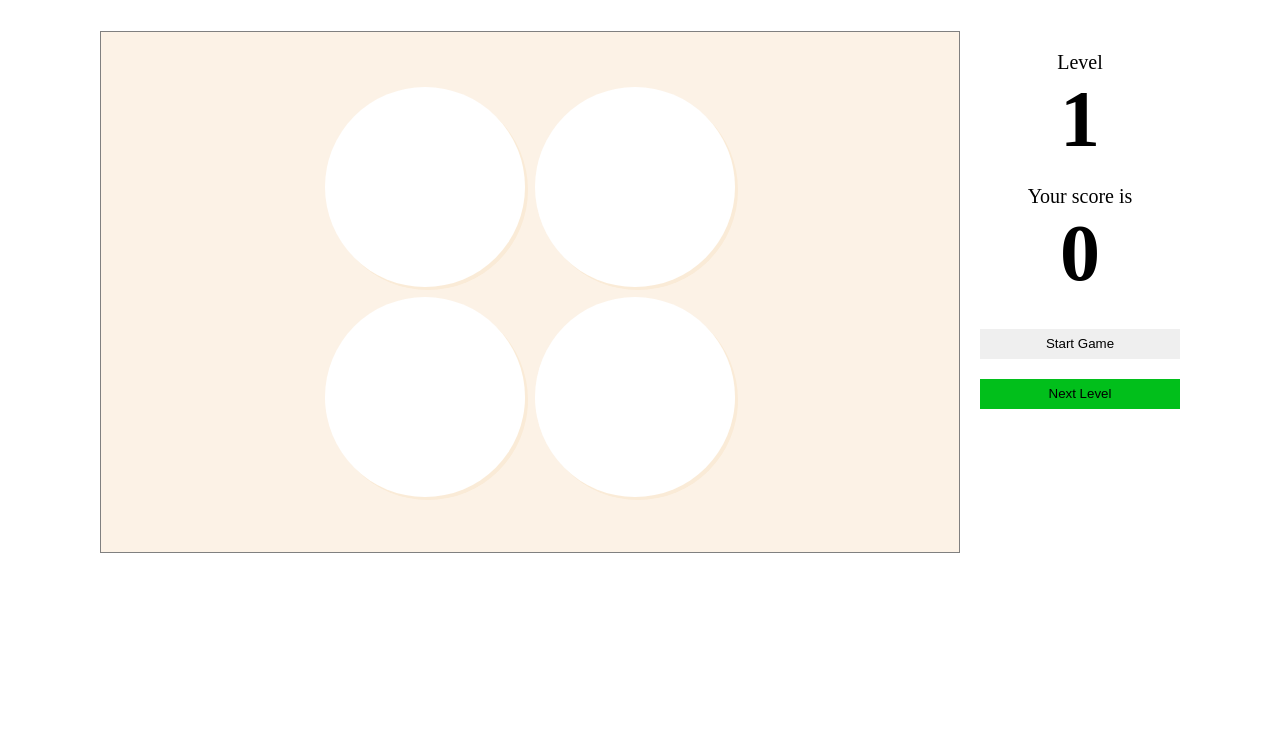
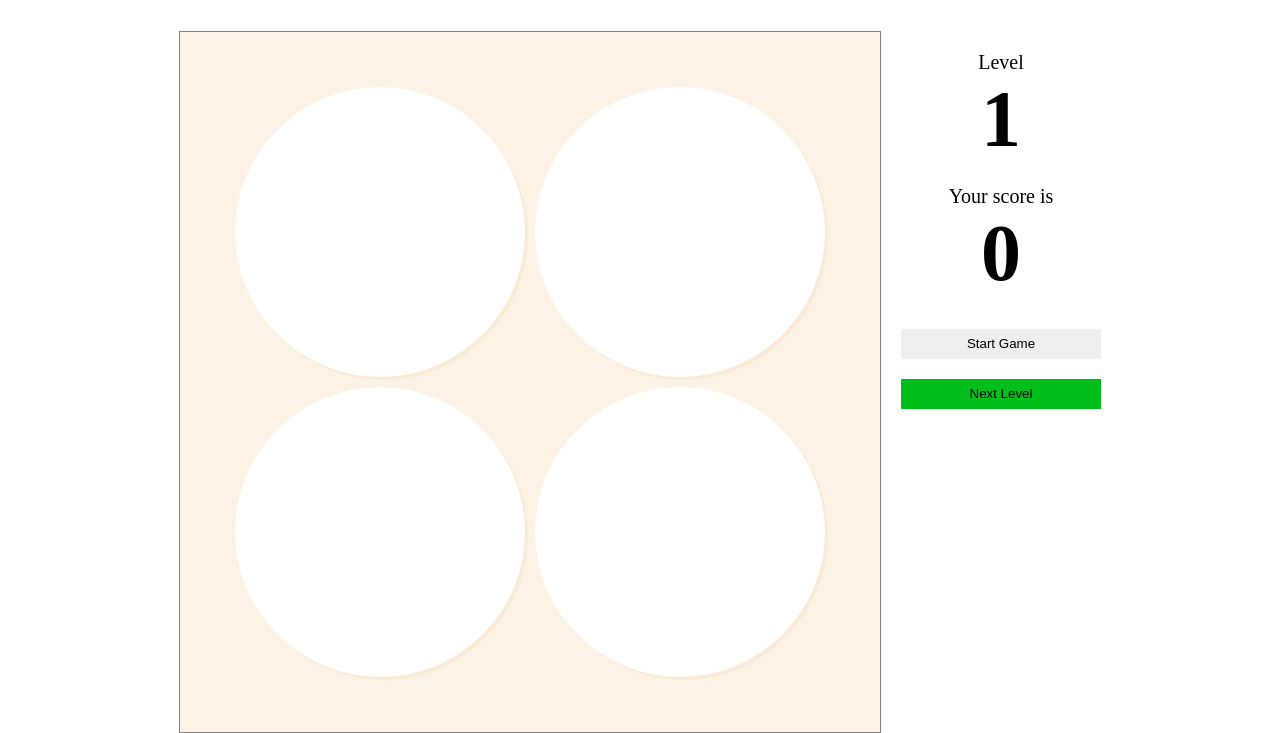
Before and after one commit to sour-d/whack-a-mouse, a plain HTML site: page index.html in a window 1280 px wide. Shown: the part 102-835 px from the top of the page. Before the commit the page ends 800 px from the top, so only its background shows below. Drawn offline with Linux system fonts and the light colour scheme.

Commit message:
fixed the board style issue

```diff
--- a/src/javascripts/index.js
+++ b/src/javascripts/index.js
@@ -11,7 +11,8 @@ const addEventsToNextLevelButton = (level) => {
 const main = () => {
   const configs = [
     { totalHoles: { row: 2, column: 2 } },
-    { totalHoles: { row: 3, column: 3 } }
+    { totalHoles: { row: 3, column: 3 } },
+    { totalHoles: { row: 4, column: 4 } }
   ];
 
   const game = new Game();
--- a/src/stylesheets/index.css
+++ b/src/stylesheets/index.css
@@ -11,21 +11,27 @@ body>header>h1 {
 }
 
 .board {
+  height: 600px;
+  width: 600px;
   border: 1px solid gray;
   padding: 50px;
   background-color: rgba(250, 235, 215, 0.622);
-  flex-grow: 1;
   display: flex;
-  justify-content: center;
-  align-items: center;
+  /* justify-content: center;
+  align-items: center; */
   flex-direction: column;
 }
 
+.row {
+  display: flex;
+  flex-grow: 1;
+}
+
 .hole {
-  height: 200px;
+  flex-grow: 1;
+  /* height: 200px; */
   aspect-ratio: 1;
   border-radius: 50%;
-  display: inline-block;
   background-color: white;
   margin: 5px;
   box-shadow: 3px 3px rgb(250, 235, 215);
```
